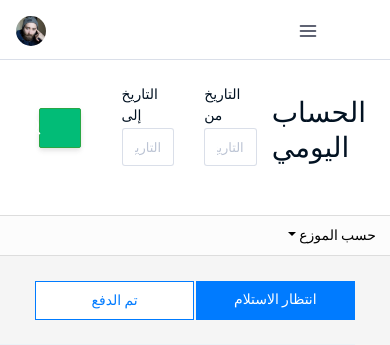
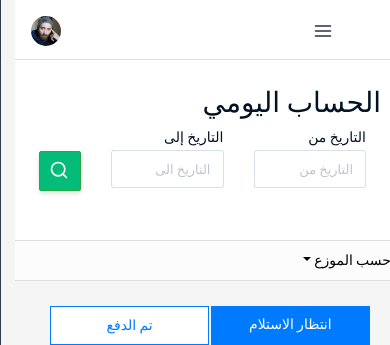
Before and after one commit to faissaloux/Codpanel, a PHP site: page /cash.php in a window 390 px wide. Shown: the top 345 px of the page. Run offline with PHP 8.4, Linux system fonts and the light colour scheme.

Commit message:
responsive: Cash page header

```diff
--- a/assets/css/custom.css
+++ b/assets/css/custom.css
@@ -450,7 +450,6 @@
 .btn-top.b-primary{
     border: 1px #007bff solid;
 }
-
 .bg-grey{
     background-color: #FCFCFC;
 }
@@ -478,8 +477,9 @@
 }
 .search-icon{
     position: absolute;
-    left: -2px;
-    top: 32px;
+    left: 25px;
+    top: 33px;
+    color: #FFF;
 }
 .details{
     background: linear-gradient(to right, #8f94fb, #4e54c8);
--- a/cash.php
+++ b/cash.php
@@ -49,13 +49,13 @@
                 <!-- Page Inner Start -->
                 <!--================================-->
                 <div class="d-flex flex-column bg-white pt-4">
-                    <div class="d-flex justify-content-between align-items-center pr-4 pl-4">
-                        <div class="d-flex">
-                            <h3>الحساب اليومي</h3>
+                    <div class="row align-items-center pr-4 pl-4">
+                        <div class="col-md-6 col-sm-12 mb-md-0 mb-sm-5">
+                            <h3 class="tx-right">الحساب اليومي</h3>
                         </div>
-                        <div class="heading-elements stastsForm">
+                        <div class="heading-elements stastsForm col-md-6 col-sm-12">
                             <form class="heading-form d-flex" id="form-stats-From-To" autocomplete="off" method="GET" action="">
-                                <div class="col-md-5">
+                                <div class="col-5">
                                     <div class="form-group">
                                         <label for="from" class="float-right">التاريخ من</label>
                                         <input  type="text"
@@ -66,7 +66,7 @@
                                     </div>
                                 </div>
 
-                                <div class="col-md-5">
+                                <div class="col-5">
                                     <div class="form-group">
                                         <label for="to" class="float-right">التاريخ إلى</label>
                                         <input  type="text"
@@ -76,11 +76,11 @@
                                                 id="datepickerTo">
                                     </div>
                                 </div>
-                                <div class="col-md-1">
+                                <div class="col">
                                     <div class="form-group">
                                         <button class="btn btn-success mt-4 search-btn" type="submit">
+                                        </button>
                                             <i data-feather="search" class="search-icon"></i>
-                                        </button>
                                     </div>
                                 </div>
                             </form>
--- a/table.php
+++ b/table.php
@@ -402,7 +402,7 @@
                                 </div>
                             </div>
 
-                            <div class="search-form-panel mb-4">
+                            <div class="search-form-panel pt-4 mb-4">
                                 <form action="/sinistres/search" id='sinistres-search' method="GET">
                                     <div class="panel">
                                         <div class="panel-body">
```
